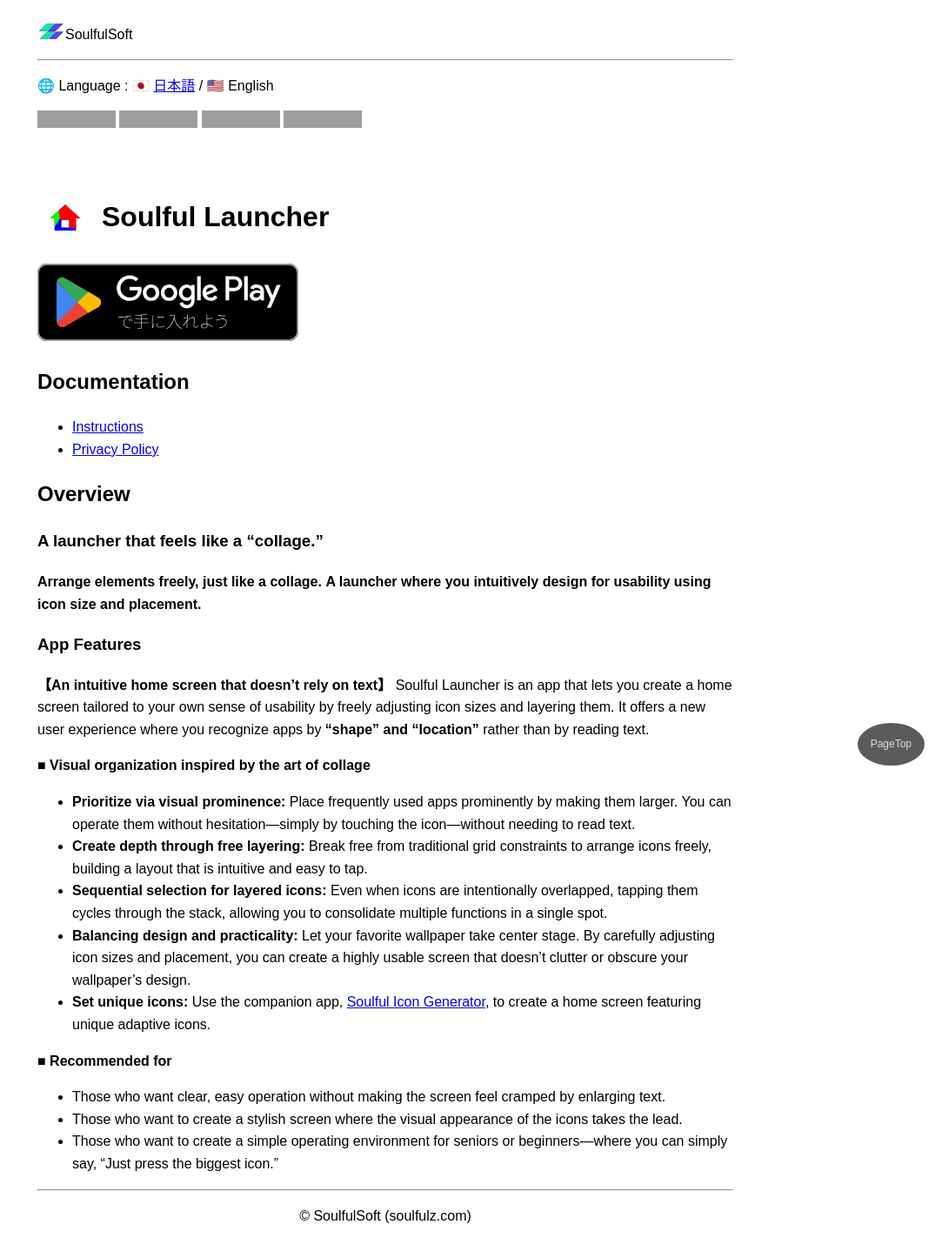
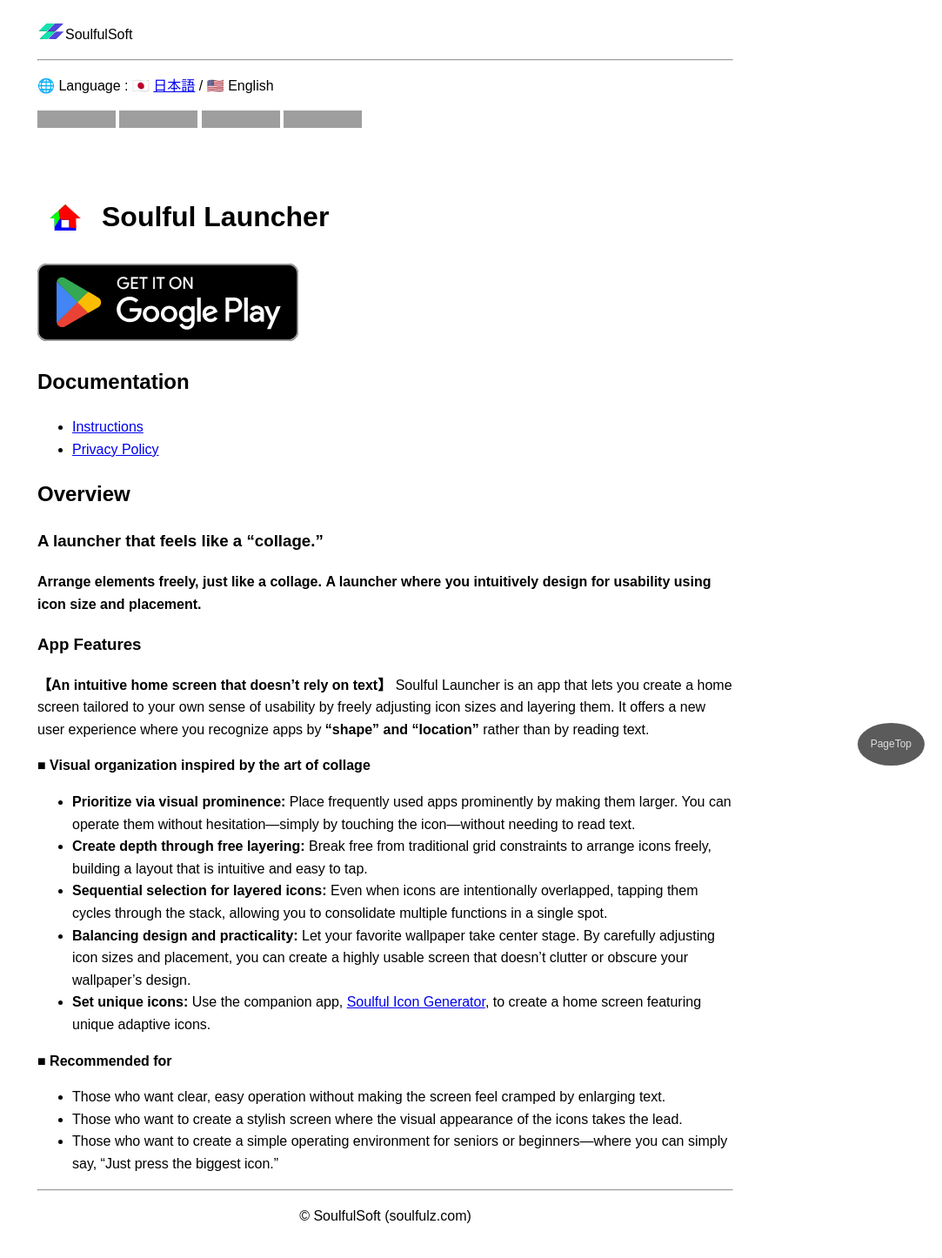
Before and after one commit to SoulfulSoft/soulfulsoft.github.io, a Jekyll site: the page built from soulful_launcher/index.en.md, in a window 1280 px wide. Shown: the whole page at 87% size, without its empty margins (197-1280 px from the left). Built offline with Jekyll 4.4.1, drawn with Linux system fonts in a browser that asks for light colours; our own code applies the rules of GitHub Pages for plain Markdown files; grey boxes are pictures that could not be loaded.

Commit message:
Update index.en.md

```diff
--- a/soulful_launcher/index.en.md
+++ b/soulful_launcher/index.en.md
@@ -18,7 +18,7 @@ topa: ".."
 # <span style=" display: flex; align-items: center; gap: 10px;"><img src="https://play-lh.googleusercontent.com/0XRizqlMfVaaj48bfIkqFI5tRS8VsvOYYVgA7OfJ79YBJHDEd5b7QtSMB4K26LzCXlOUpqCHOQMCC1pC7Vd0dQ=w240-h480-rw" width="64" alt="" /> Soulful Launcher</span>
 -->
 
-<a href="https://play.google.com/store/apps/details?id=com.soulfulz.soulfullauncher" target="_blank"><img src="../images/GetItOnGooglePlay_Badge_Web_color_Japanese.svg" width="300"></a>
+<a href="https://play.google.com/store/apps/details?id=com.soulfulz.soulfullauncher" target="_blank"><img src="../images/GetItOnGooglePlay_Badge_Web_color_English.svg" width="300"></a>
 
 ## Documentation
 
```
